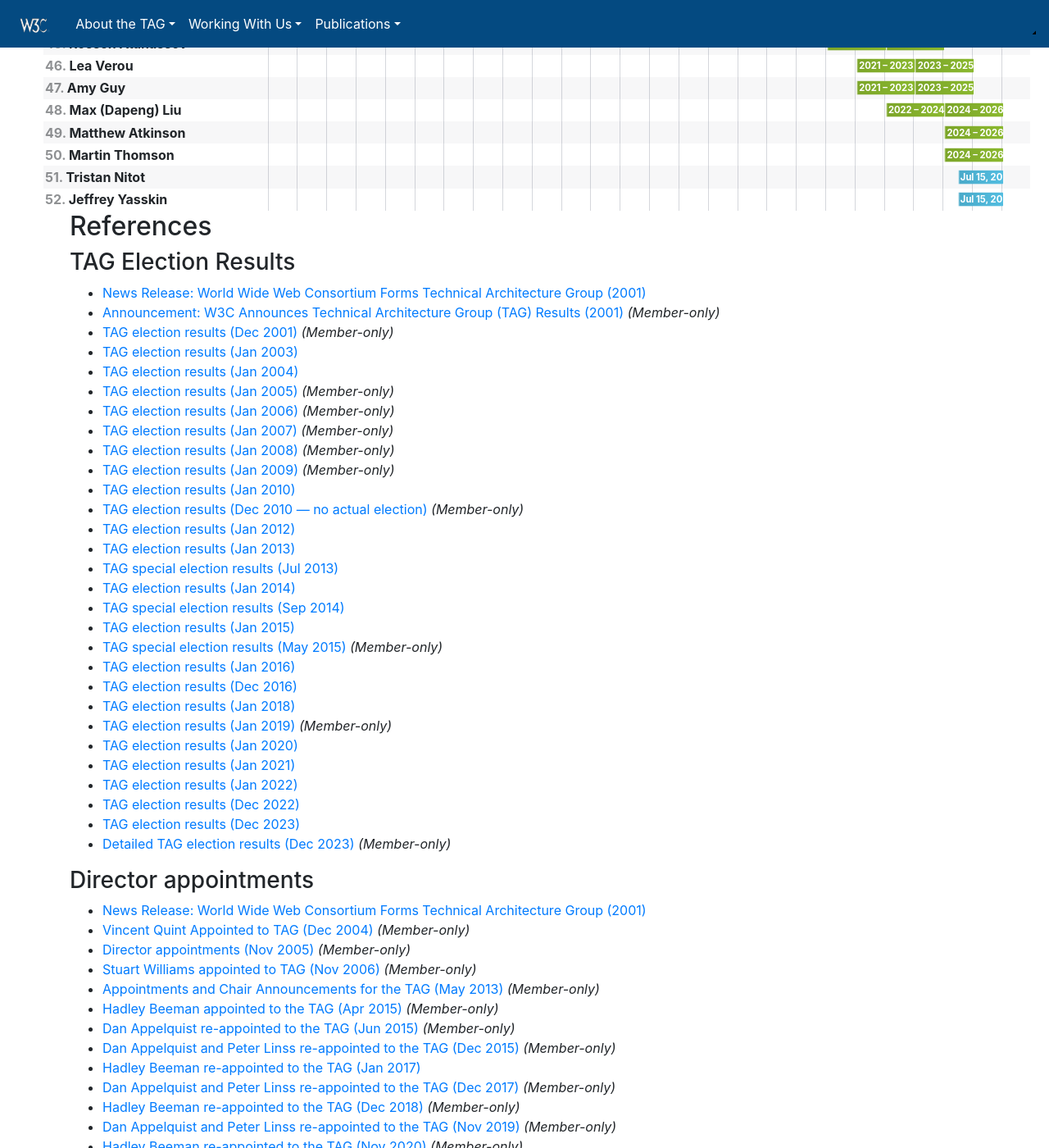
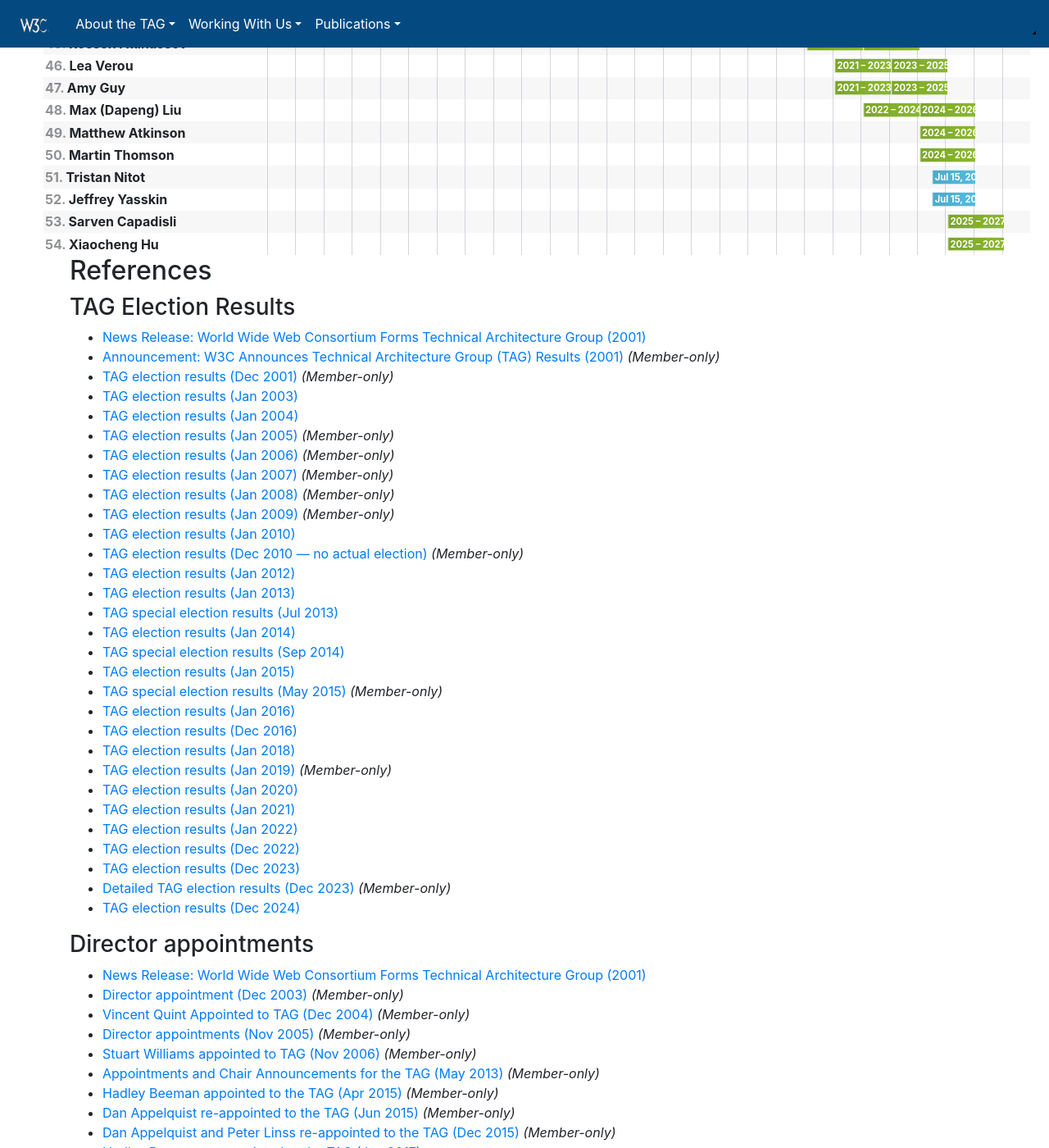
Before and after one commit to w3ctag/tag.w3.org, a Jekyll site: the page built from history/index.md, in a window 1280 px wide and 1400 px high, scrolled down 1450 px. Shown: the whole window at 82% size. Built offline with Jekyll 4.4.1, drawn with Linux system fonts in a browser that asks for light colours; nearby versions of some CDN libraries; library files that are not in the unit come from our copies; some of the changed text lies outside the part shown.

Commit message:
Update history with 2024 election results, and fix some older data. (#55)

```diff
--- a/history/index.md
+++ b/history/index.md
@@ -51,10 +51,12 @@
 - [TAG election results (Dec 2022)](https://www.w3.org/news/2022/w3c-advisory-committee-elects-technical-architecture-group-11/)
 - [TAG election results (Dec 2023)](https://www.w3.org/news/2023/w3c-advisory-committee-elects-technical-architecture-group/)
 - [Detailed TAG election results (Dec 2023)](https://lists.w3.org/Archives/Member/w3c-ac-members/2023OctDec/0059.html) *(Member-only)*
+- [TAG election results (Dec 2024)](https://www.w3.org/news/2024/w3c-advisory-committee-elects-technical-architecture-group/)
 
 ### Director appointments
 
 - [News Release: World Wide Web Consortium Forms Technical Architecture Group (2001)](https://lists.w3.org/Archives/Public/www-tag/2001Dec/0003)
+- [Director appointment (Dec 2003)](https://lists.w3.org/Archives/Member/w3c-ac-members/2003OctDec/0038.html) *(Member-only)*
 - [Vincent Quint Appointed to TAG (Dec 2004)](https://lists.w3.org/Archives/Member/w3c-ac-members/2004OctDec/0045.html) *(Member-only)*
 - [Director appointments (Nov 2005)](https://lists.w3.org/Archives/Member/w3c-ac-members/2005OctDec/0023.html) *(Member-only)*
 - [Stuart Williams appointed to TAG (Nov 2006)](https://lists.w3.org/Archives/Member/w3c-ac-members/2006OctDec/0049.html) *(Member-only)*
--- a/history/members.json
+++ b/history/members.json
@@ -34,7 +34,7 @@
 			},
 			{
 				"start": "2004-02-01",
-				"end": "2005-01-31",
+				"end": "2006-01-31",
 				"type": "appointed"
 			},
 			{
@@ -499,6 +499,11 @@
 				"end": "2013-05-17",
 				"type": "elected",
 				"resigned": true
+			},
+			{
+				"start": "2025-02-01",
+				"end": "2027-01-31",
+				"type": "elected"
 			}
 		]
 	},
@@ -643,6 +648,11 @@
 				"start": "2023-02-01",
 				"end": "2025-01-31",
 				"type": "appointed"
+			},
+			{
+				"start": "2025-02-01",
+				"end": "2027-01-31",
+				"type": "elected"
 			}
 		]
 	},
@@ -861,5 +871,25 @@
 				"type": "appointed"
 			}
 		]
+	},
+	{
+		"name": "Sarven Capadisli",
+		"term": [
+			{
+				"start": "2025-02-01",
+				"end": "2027-01-31",
+				"type": "elected"
+			}
+		]
+	},
+	{
+		"name": "Xiaocheng Hu",
+		"term": [
+			{
+				"start": "2025-02-01",
+				"end": "2027-01-31",
+				"type": "elected"
+			}
+		]
 	}
 ]
```
